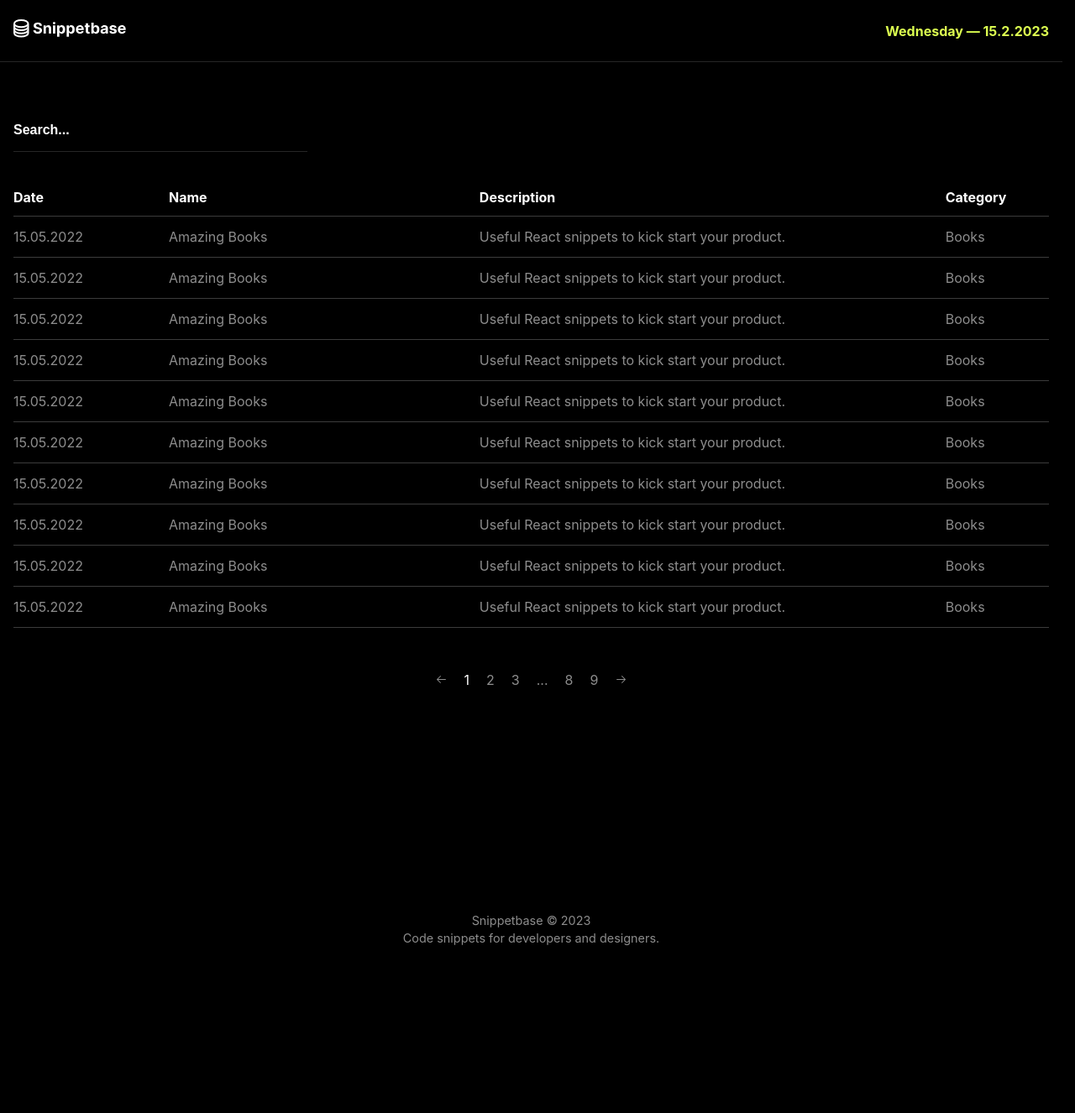
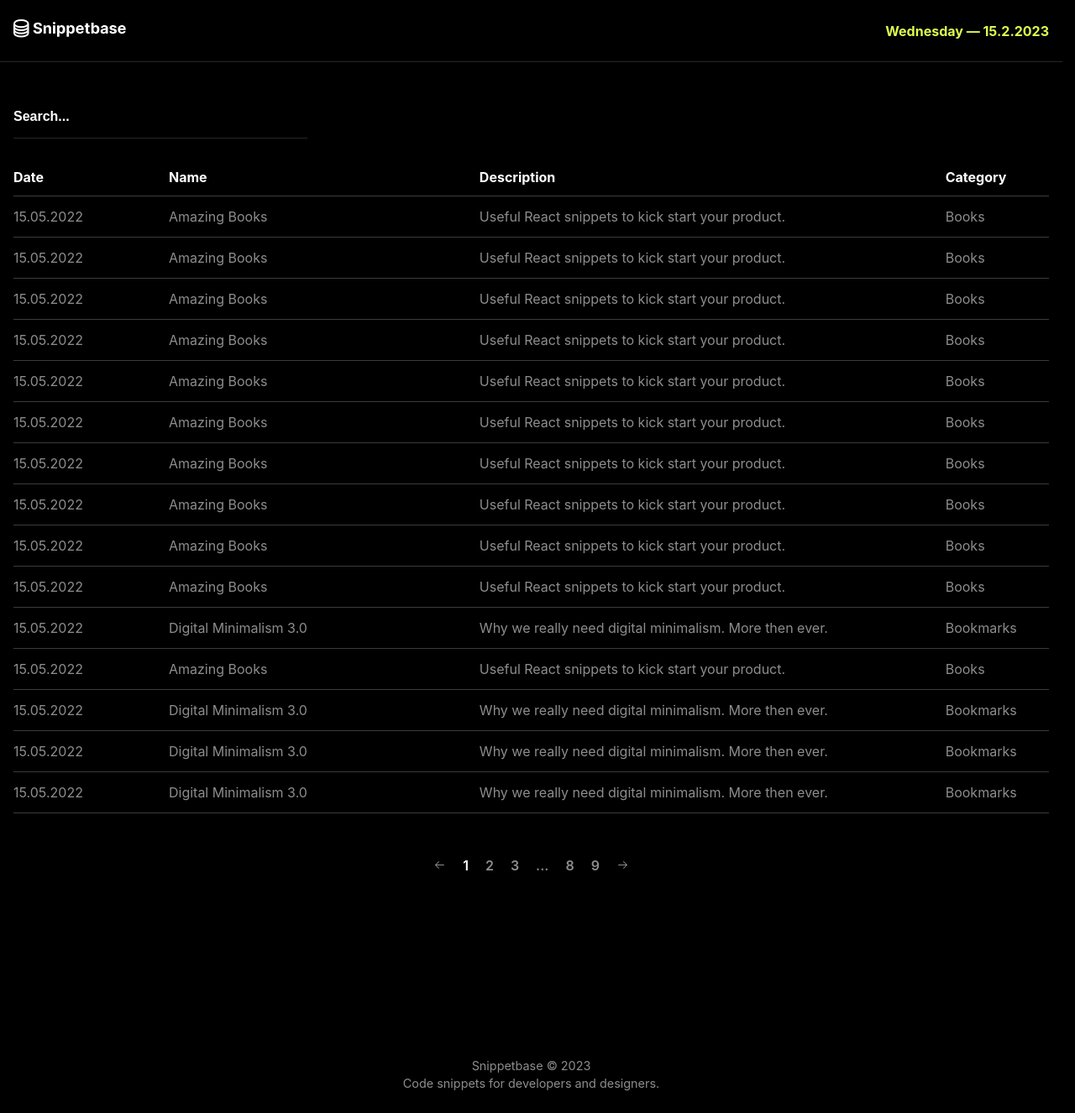
Before and after one commit to nenadmarinkovic/snippetbase, a Next.js app: page / in a window 1280 px wide. Shown: the whole page at 84% size. Before the commit the page ends 1153 px from the top, so only its background shows below. Built offline with nearby package versions, Linux system fonts and the light colour scheme.

Commit message:
layout changes

```diff
--- a/pages/index.tsx
+++ b/pages/index.tsx
@@ -25,7 +25,7 @@ const Home: NextPage = ({ snippets }: any) => {
         <Main>
           <Header />
           <Container>
-            <Snippets itemsPerPage={10} snippets={snippets} />
+            <Snippets itemsPerPage={15} snippets={snippets} />
           </Container>
         </Main>
         <Footer />
--- a/styles/components/footer.ts
+++ b/styles/components/footer.ts
@@ -3,7 +3,7 @@ import styled from "styled-components";
 export const FooterWrap = styled.footer`
   color: #8d8d8d;
   padding: 1.5rem 0;
-  margin-top: 8rem;
+  margin-top: 5rem;
 
   @media (max-width: 35rem) {
     margin-top: 0;
--- a/styles/components/snippets.ts
+++ b/styles/components/snippets.ts
@@ -3,11 +3,11 @@ import styled from "styled-components";
 export const TableContainer = styled.div`
   display: block;
   width: 100%;
-  margin-top: 3.5rem;
+  margin-top: 2.5rem;
 `;
 
 export const FlexTableHeader = styled.div`
-  margin-top: 2rem;
+  margin-top: 1.5rem;
   display: flex;
   flex-flow: row wrap;
   justify-content: space-between;
--- a/styles/global.ts
+++ b/styles/global.ts
@@ -40,6 +40,8 @@ export const GlobalStyle = createGlobalStyle`
       padding: 0;
       list-style: none;
     }
+
+    /* Code highlighter */
 
     .hljs {
       display: block;
@@ -344,8 +346,6 @@ export const GlobalStyle = createGlobalStyle`
 
     /* Pagination */
 
-
-
     .pagination {
       display: flex;
       justify-content: center;
@@ -357,16 +357,8 @@ export const GlobalStyle = createGlobalStyle`
     .page-link {
       cursor: pointer;
       display: flex;
-}
-
-.pagination .page-number {
+      font-weight: 600;
       font-size: 1rem;
-	font-weight: 600;
-	background: #fff;
-	padding: 10px 20px;
-	border-radius: 10px;
-	cursor: pointer;
-	transition: all 0.5s ease;
     }
 
     .pagination .page-number:hover {
@@ -376,9 +368,4 @@ export const GlobalStyle = createGlobalStyle`
     .pagination .active {
       color: #fff;
     }
-
-.pagination .active:hover {
-
-	background: #fff;
-}
 `;
```
Lines whose indentation alone changed are shown as unchanged.
